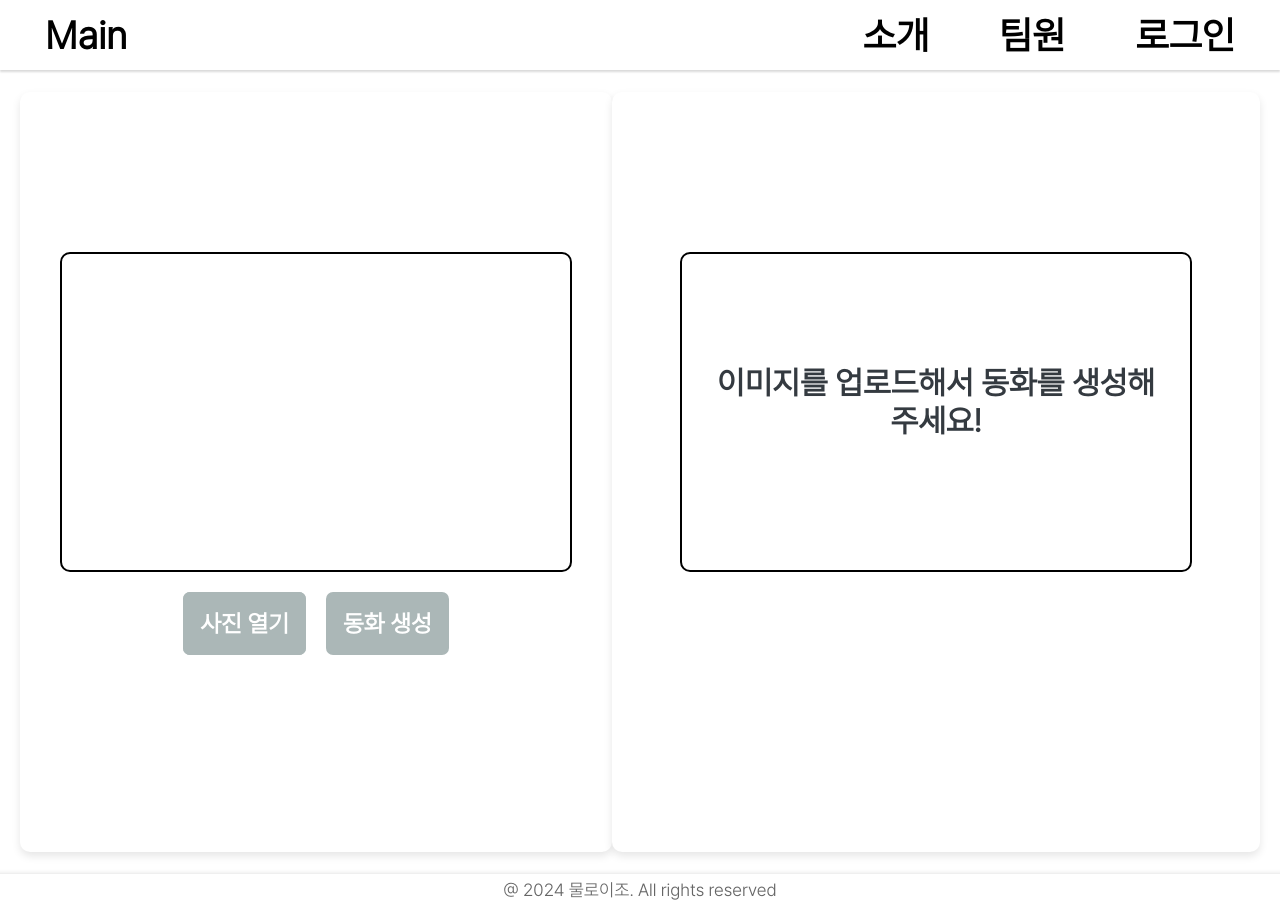
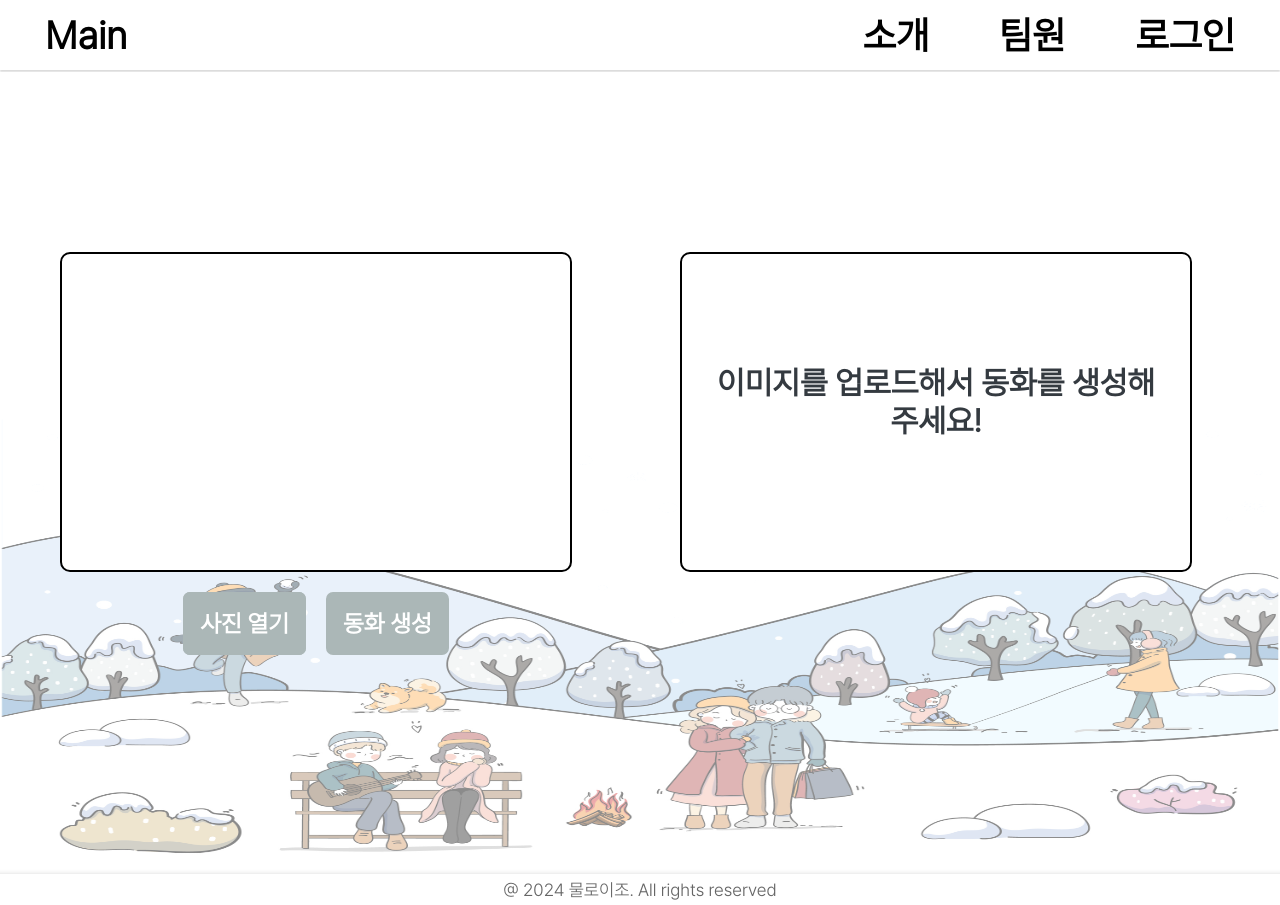
Before and after one commit to HeoSeonJin0504/CapstoneDesign, a React (Vite) app: page /get-started in a window 1280 px wide. Built offline with nearby package versions, Linux system fonts and the light colour scheme.

Commit message:
실습하기 페이지 배경 이미지 추가

```diff
--- a/src/pages/GetStarted.tsx
+++ b/src/pages/GetStarted.tsx
@@ -1,11 +1,19 @@
 import React, { useState } from "react";
 import styled from "styled-components";
 import { color } from "../theme";
+import backgroundImage from "../photos/getstartedbackground.png";
 
 const Container = styled.div`
   display: flex;
+  padding: 20px;
+
+  background-image: url(${backgroundImage});
+  background-size: 100% 100%;
+  background-repeat: no-repeat;
   min-height: 100vh;
-  padding: 20px;
+
+  background-color: rgba(255, 255, 255, 0.5);
+  background-blend-mode: lighten;
 `;
 
 const LeftContainer = styled.div`
@@ -14,9 +22,6 @@ const LeftContainer = styled.div`
   flex-direction: column;
   align-items: center;
   padding: 40px;
-  background-color: ${color.white};
-  box-shadow: 0 4px 8px rgba(0, 0, 0, 0.1);
-  border-radius: 10px;
 `;
 
 const RightContainer = styled.div`
@@ -25,9 +30,6 @@ const RightContainer = styled.div`
   flex-direction: column;
   align-items: center;
   padding: 40px;
-  background-color: ${color.white};
-  box-shadow: 0 4px 8px rgba(0, 0, 0, 0.1);
-  border-radius: 10px;
   overflow-y: auto;
   overflow-x: hidden;
 `;
@@ -44,6 +46,7 @@ const LeftForm = styled.div`
   text-align: center;
   justify-content: center;
   margin-top: 120px;
+  background-color: white;
 `;
 
 const RightForm = styled.div`
@@ -59,6 +62,7 @@ const RightForm = styled.div`
   text-align: center;
   justify-content: center;
   margin-top: 120px;
+  background-color: white;
 `;
 
 // 기본 파일 선택 스타일 숨기기
```
Also changed, not shown: src/photos/getstartedbackground.png (added).
